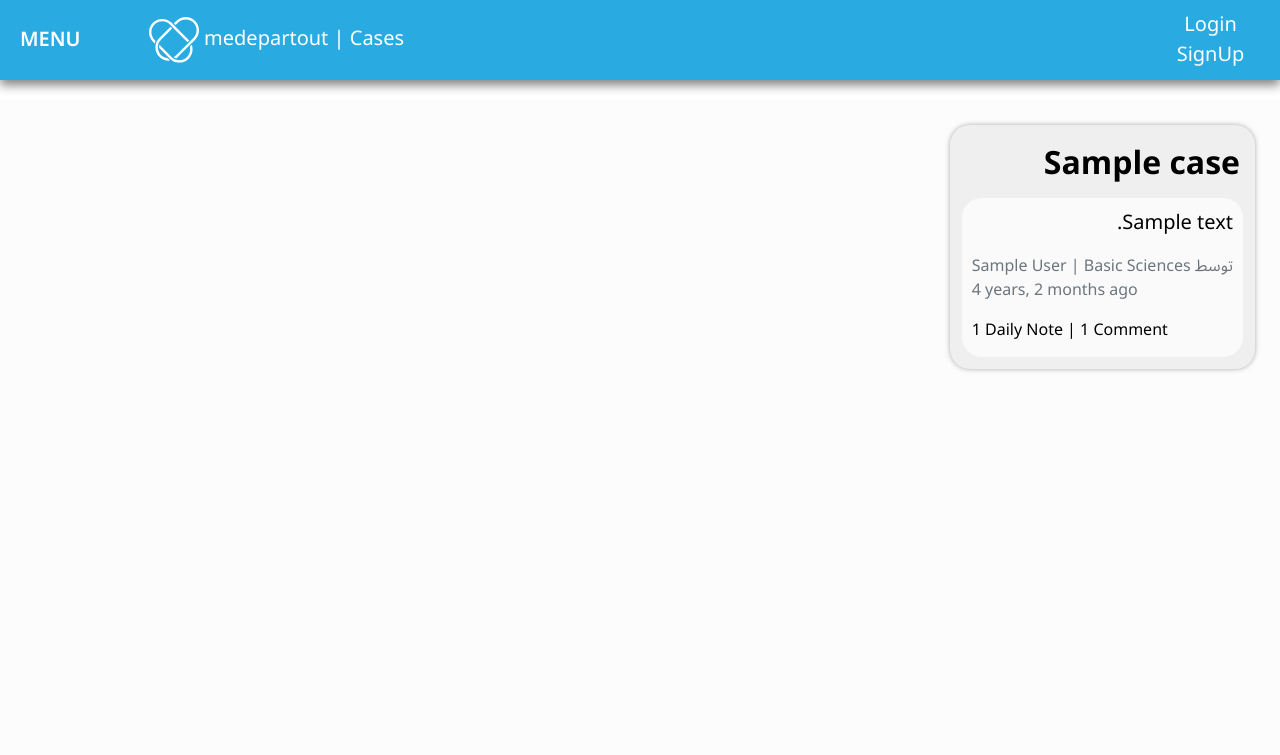
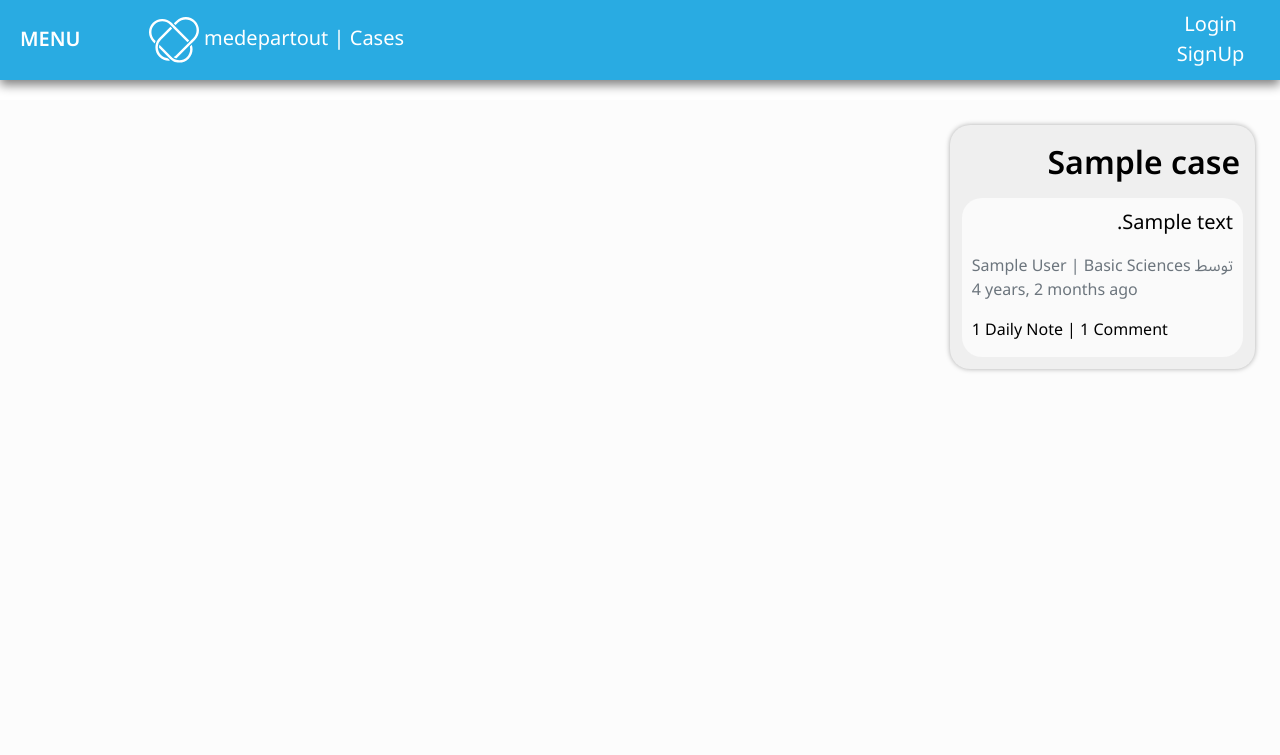
Before and after one commit to Reyhanishere/HxDjango4, a Django app: page /cases/ in a window 1280 px wide. Shown: the top 755 px of the page. Run offline with Django 4.2, Linux system fonts and the light colour scheme; tables that the repository leaves empty hold one stand-in row (values such as "Sample post").

Commit message:
thiner case title

```diff
--- a/static/css/style.css
+++ b/static/css/style.css
@@ -223,7 +223,7 @@
             }
 
             .caseTitle {
-                font-weight: 700;
+                font-weight: 600;
                 font-size: 32px;
                 margin: 10px
             }
```
